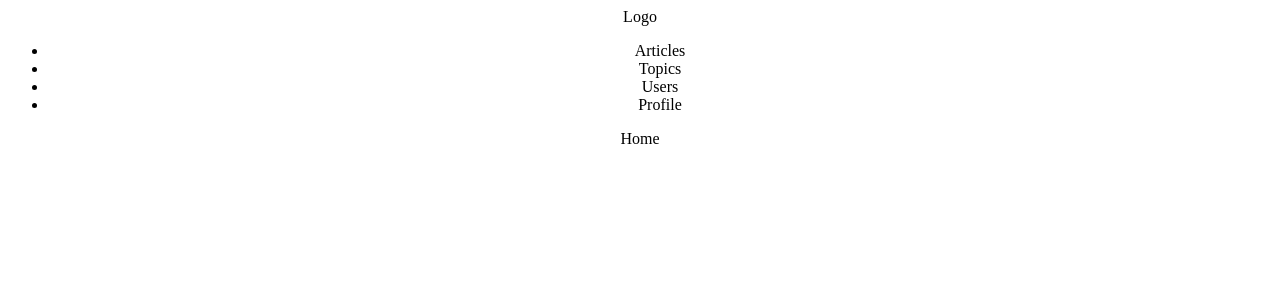
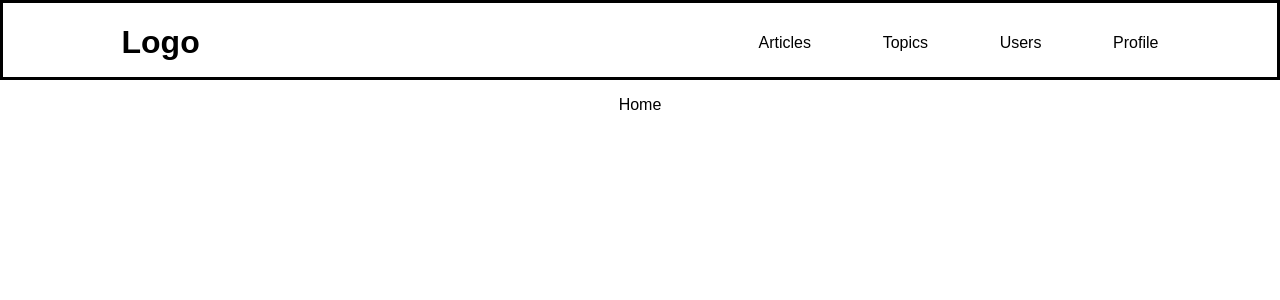
Before and after one commit to E-Randz/NC-News-FE, a React (Create React App) app: page / in a window 1280 px wide. Shown: the top 300 px of the page. Built offline with nearby package versions, Linux system fonts and the light colour scheme.

Commit message:
basic layout of home page

```diff
--- a/src/App.css
+++ /dev/null
@@ -1,32 +0,0 @@
-.App {
-  text-align: center;
-}
-
-.App-logo {
-  animation: App-logo-spin infinite 20s linear;
-  height: 40vmin;
-}
-
-.App-header {
-  background-color: #282c34;
-  min-height: 100vh;
-  display: flex;
-  flex-direction: column;
-  align-items: center;
-  justify-content: center;
-  font-size: calc(10px + 2vmin);
-  color: white;
-}
-
-.App-link {
-  color: #61dafb;
-}
-
-@keyframes App-logo-spin {
-  from {
-    transform: rotate(0deg);
-  }
-  to {
-    transform: rotate(360deg);
-  }
-}
--- a/src/App.jsx
+++ b/src/App.jsx
@@ -1,5 +1,5 @@
 import React, { Component } from 'react';
-import './App.css';
+import './styles/App.css';
 import { Router } from '@reach/router';
 import Home from './components/Home';
 import Header from './components/Header'
--- a/src/components/Header.jsx
+++ b/src/components/Header.jsx
@@ -1,11 +1,12 @@
 import React, { Component } from 'react';
+import '../styles/Header.css'
 import Logo from './Logo';
 import Nav from './Nav';
 
 
 const Header = () => {
   return (
-    <div>
+    <div className='App-header'>
       <Logo />
       <Nav />
     </div>
--- a/src/components/Logo.jsx
+++ b/src/components/Logo.jsx
@@ -2,8 +2,8 @@ import React from 'react';
 
 const Logo = () => {
   return (
-    <div>
-      Logo
+    <div className='Header-logo'>
+      <h1>Logo</h1>
     </div>
    );
 }
--- a/src/components/Nav.jsx
+++ b/src/components/Nav.jsx
@@ -1,17 +1,18 @@
 import React, { Component } from 'react';
+import '../styles/Nav.css'
 import { Router } from '@reach/router'
 
 class Nav extends Component {
   state = {  }
   render() {
     return (
-      <div>
-       <ul>
-         <li>Articles</li>
-         <li>Topics</li>
-         <li>Users</li>
-         <li>Profile</li>
-       </ul>
+      <div className='Header-nav'>
+        <ul className='Nav-list'>
+          <li className='Nav-item'>Articles</li>
+          <li className='Nav-item'>Topics</li>
+          <li className='Nav-item'>Users</li>
+          <li className='Nav-item'>Profile</li>
+        </ul>
       </div>
     );
   }
--- /dev/null
+++ b/src/styles/App.css
@@ -0,0 +1,9 @@
+body {
+  margin: 0;
+}
+.App {
+  text-align: center;
+  font-family: Arial, Helvetica, sans-serif;
+  display: grid;
+  grid-template: 5em 1fr/ 1fr;
+}
--- /dev/null
+++ b/src/styles/Header.css
@@ -0,0 +1,21 @@
+.App-header {
+  display: grid;
+  grid-template-columns: 1fr minmax(auto, 25em) 2fr minmax(auto, 25em)  1fr;
+  border: 3px solid black;
+}
+
+.Header-logo {
+  grid-column: 2 / 3;
+  text-align: start;
+}
+
+.Header-logo .h1 {
+  margin: 0;
+}
+
+.Header-nav {
+  grid-column: 4 / 5;
+  display: flex;
+  align-items: center;
+  justify-content: stretch;
+}
--- /dev/null
+++ b/src/styles/Nav.css
@@ -0,0 +1,10 @@
+.Nav-list {
+  width: 100%;
+  list-style: none;
+  display: flex;
+  justify-content: space-between;
+  padding: 0;
+}
+.Nav-item {
+
+}
```
Also changed, not shown: src/components/Articles.jsx (added, +14 -0 lines), src/components/Dashboard.jsx (added, +9 -0 lines), src/components/SortAndFilter.jsx (added).
